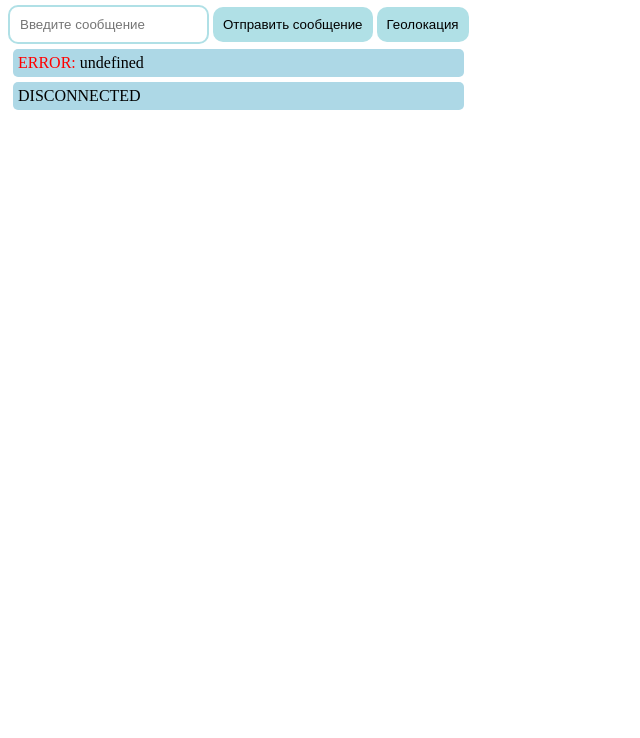
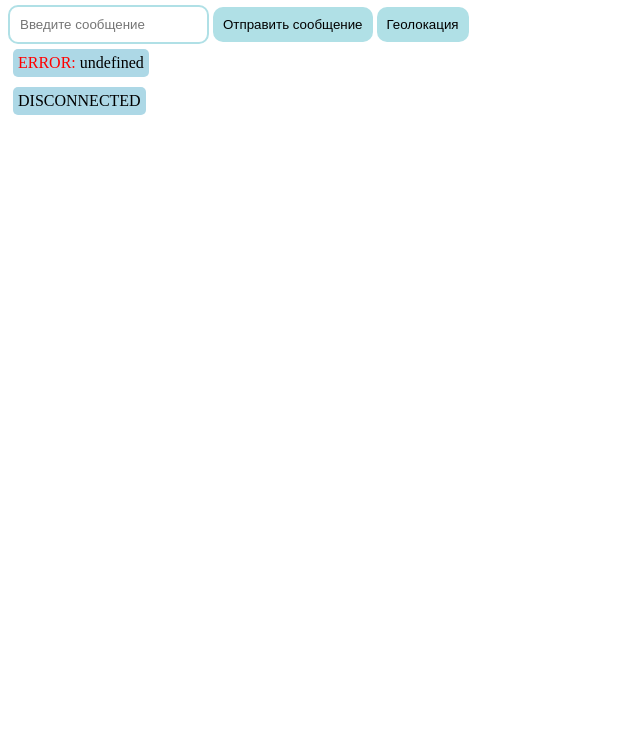
Before and after one commit to regilina/module15_homework, a plain HTML site: page task_3/index.html in a window 1280 px wide. Shown: the part 62-800 px from the top of the page, without its empty margins (0-640 px from the left). Drawn offline with Linux system fonts and the light colour scheme.

Commit message:
Chat stylized.

```diff
--- a/task_3/style.css
+++ b/task_3/style.css
@@ -1,6 +1,7 @@
 .chat-container {
   width: fit-content;
 }
+
 .btn {
   background-color: powderblue;
   border: none;
@@ -25,6 +26,8 @@
   padding: 5px;
   margin: 5px;
   border-radius: 5px;
+  width: fit-content;
+  margin-left: auto;
 }
 
 .response-message {
@@ -33,4 +36,11 @@
   padding: 5px;
   margin: 5px;
   border-radius: 5px;
+  width: fit-content;
+  margin-right: auto;
 }
+
+#output {
+  display: flex;
+  flex-direction: column;
+}
```
